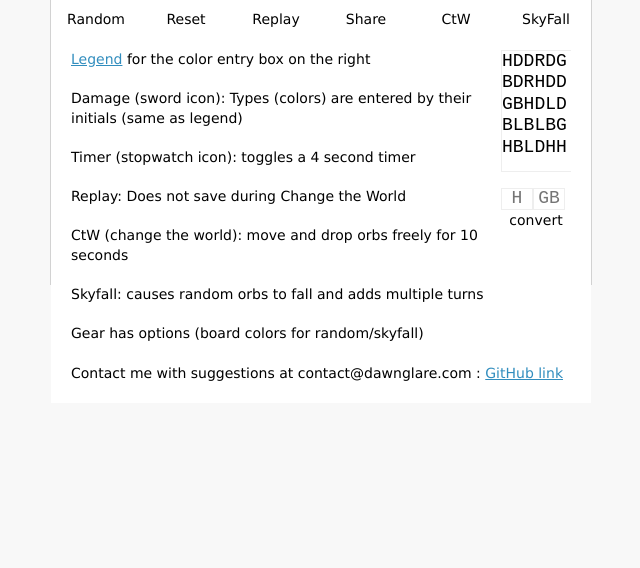
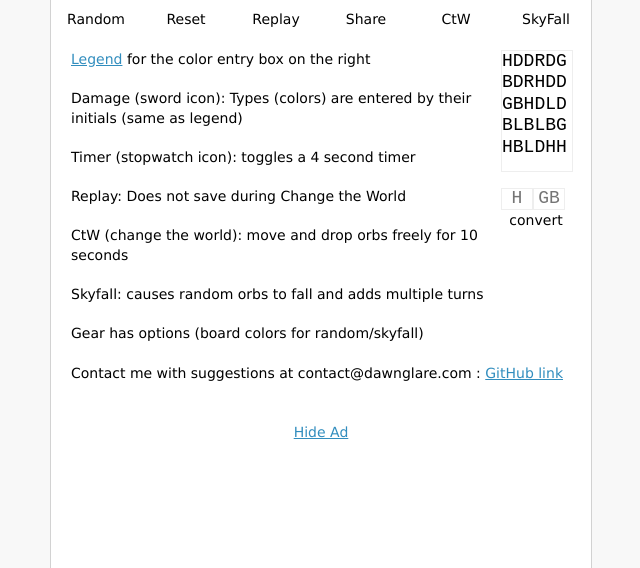
Before and after one commit to dawnGlare/padsim, a PHP site: page / in a window 1280 px wide. Shown: the part 515-1083 px from the top of the page, without its empty margins (319-959 px from the left). Before the commit the page ends 896 px from the top, so only its background shows below. Run offline with PHP 8.4, Linux system fonts and the light colour scheme; some libraries are stand-ins or nearby versions.

Commit message:
Character entry
Fixed hidden right side of character entry
Added ad unit and option to hide it

```diff
--- a/index.php
+++ b/index.php
@@ -46,6 +46,16 @@
 		<br /><button onclick="requestAction('convert')" id="convert">convert</button></div>
 	</div>
 	<div id="infobooth">
+	</div><div id="adunit"><a href='#' onclick="hideUnit('adunit');return false;">Hide Ad</a><br />
+		<script async src="//pagead2.googlesyndication.com/pagead/js/adsbygoogle.js"></script>
+		<!-- pad_footer -->
+		<ins class="adsbygoogle"
+			 style="display:inline-block;width:320px;height:100px"
+			 data-ad-client="ca-pub-8590228402988995"
+			 data-ad-slot="1455723262"></ins>
+		<script>
+		(adsbygoogle = window.adsbygoogle || []).push({});
+		</script>
 	</div>
 	<script src="jquery.ui.touch-punch.min.js"></script>
 </body>
--- a/pad.css
+++ b/pad.css
@@ -99,7 +99,6 @@ body {
 	height:200px;
 	z-index:1;
 	margin:20px;
-	overflow:hidden;
 }
 #colorto, #colorfrom {
 	border:1px solid #eee;
@@ -114,7 +113,19 @@ body {
 	width:500px;
 	background:#fff;
 	padding:20px;
-	margin: 0 auto
+	margin: 0 auto;
+	border-left: 1px solid #d2d2d2;
+	border-right: 1px solid #d2d2d2;
+	min-height:200px;
+}
+#adunit {
+	width:500px;
+	background:#fff;
+	padding:20px;
+	margin: 0 auto;
+	text-align:center;
+	border-left: 1px solid #d2d2d2;
+	border-right: 1px solid #d2d2d2;
 }
 .image1 {
 	background:url("http://pad.dawnglare.com/atk.svg")
--- a/pad.js
+++ b/pad.js
@@ -19,6 +19,12 @@ var colors = ['blue','green','red','light','dark','heart']
 	, showReplayArrows = 1
 	, timerTime = 4000
 	, toDrop = 0;
+
+function hideUnit(obj) {
+	var link = document.getElementById(obj);
+	link.style.display = 'none';
+    return false;
+}
 
 function toObject(arr){
 	var rv = {};
```
